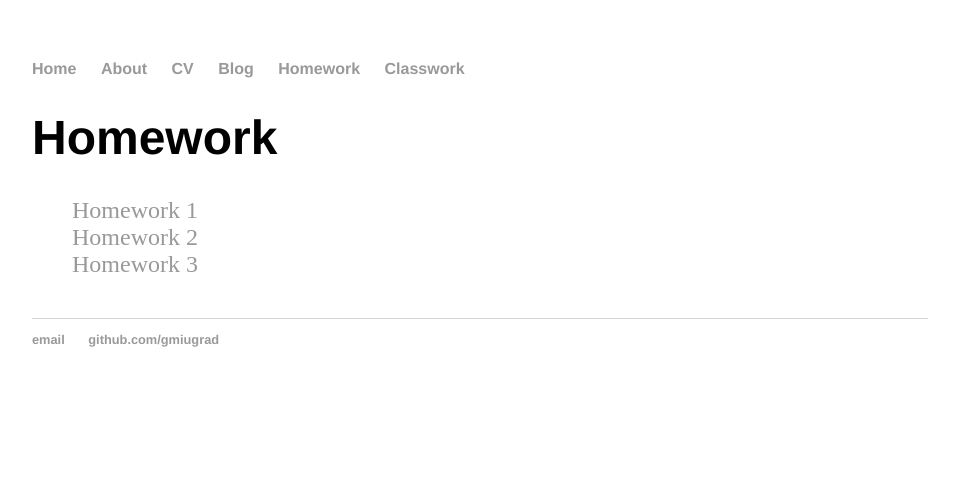
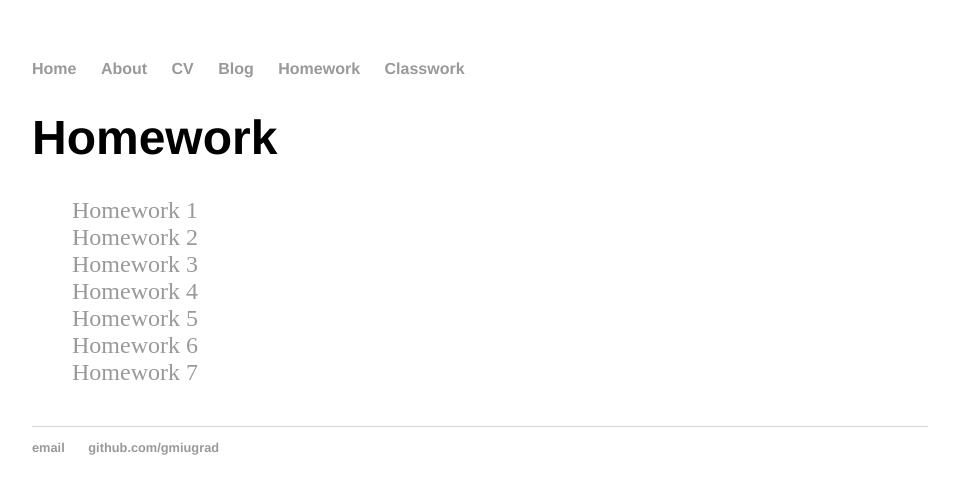
Before and after one commit to gmiugrad/gmiugrad.github.io, a Jekyll site: the page built from homework/index.html, in a window 1280 px wide. Shown: the top 494 px of the page, without its empty margins (160-1119 px from the left). Built offline with Jekyll 4.4.1, drawn with Linux system fonts in a browser that asks for light colours.

Commit message:
Update index.html

```diff
--- a/homework/index.html
+++ b/homework/index.html
@@ -8,4 +8,8 @@ date: 2022-01-13
 <li><a href="/homework/hw1">Homework 1</a></li>
 <li><a href="/homework/hw2">Homework 2</a></li>
 <li><a href="/homework/hw3">Homework 3</a></li>
+<li><a href="/homework/hw4">Homework 4</a></li>
+<li><a href="/homework/hw5">Homework 5</a></li>
+<li><a href="/homework/hw6">Homework 6</a></li>
+<li><a href="/homework/hw7">Homework 7</a></li>
 </ul>
```
